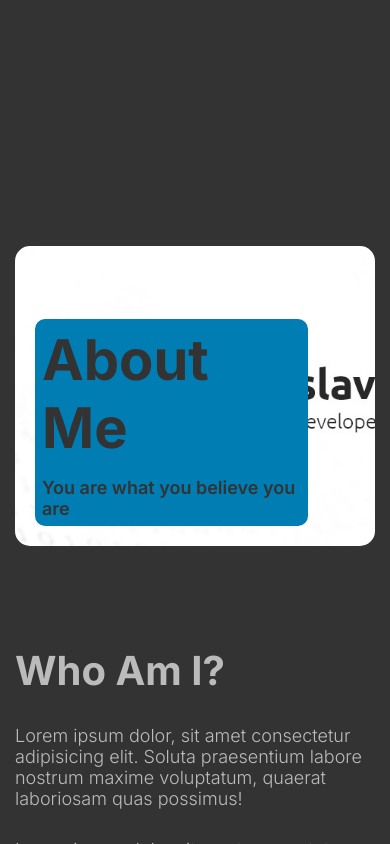
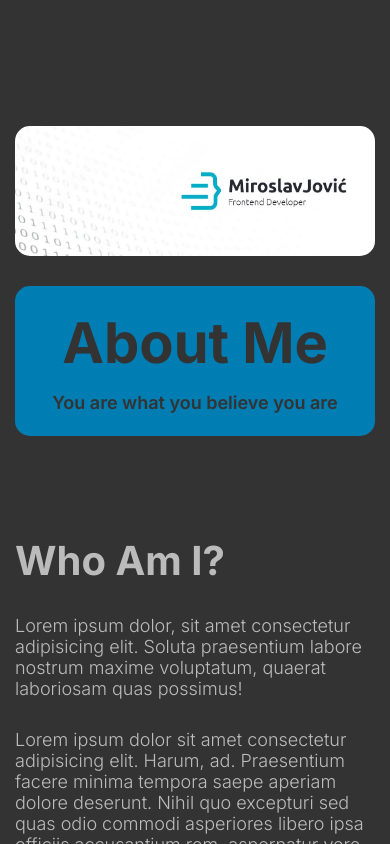
Before and after one commit to MirosBL45/jovic-dev, a Next.js app: page / in a window 390 px wide. Shown: the part 1100-1944 px from the top of the page. Built offline with nearby package versions, Linux system fonts and the light colour scheme; no server answers.

Commit message:
about added on home page done all

```diff
--- a/src/components/about/About.jsx
+++ b/src/components/about/About.jsx
@@ -13,7 +13,7 @@ import '@/app/globals.css';
 
 function About() {
   return (
-    <div className={`${styles.container} layoutContainerAll`}>
+    <div className={styles.container}>
       <div className={styles.imgContainer}>
         <Image
           src={'/coverAbout.jpg'}
@@ -22,11 +22,11 @@ function About() {
           height={0}
           sizes="100vw"
         />
-        <header className={styles.imgText}>
-          <h2>About Me</h2>
-          <p>You are what you believe you are</p>
-        </header>
       </div>
+      <header className={styles.imgText}>
+        <h2>About Me</h2>
+        <p>You are what you believe you are</p>
+      </header>
       <section className={styles.textContainer}>
         <article className={styles.item}>
           <header>
--- a/src/components/about/about.module.css
+++ b/src/components/about/about.module.css
@@ -1,3 +1,7 @@
+.container {
+  margin-top: 170px;
+}
+
 .imgContainer {
   width: 100%;
   height: 300px;
@@ -17,13 +21,21 @@
 }
 
 .imgText {
-  position: absolute;
-  bottom: 20px;
-  left: 20px;
+  display: flex;
+  flex-direction: column;
+  align-items: center;
+  justify-content: center;
+  margin-top: 30px;
   background: var(--green-color);
   color: var(--white-color);
-  padding: 15px 50px;
-  border-radius: var(--sm-border-radius);
+  padding: 50px;
+  height: 300px;
+  border-radius: var(--medium-border-radius);
+  transition: var(--transition);
+  filter: grayscale(90%);
+}
+.imgText:hover {
+  filter: grayscale(0%);
 }
 .imgText h2 {
   font-size: var(--large-font);
@@ -31,7 +43,7 @@
 .imgText p {
   margin-top: 15px;
   font-weight: 600;
-  font-size: var(--ms-font);
+  font-size: var(--medium-font);
 }
 
 .textContainer {
@@ -55,10 +67,39 @@
   margin-bottom: 10px;
 }
 
-/* MEDIA QUERIES (medium screens) */
 @media screen and (max-width: 1230px) {
+  .imgContainer {
+    height: 200px;
+  }
   .imgContainer img {
     object-position: 80% 0;
+    height: 200px;
+  }
+  .imgText {
+    height: 200px;
+  }
+}
+@media screen and (max-width: 1070px) {
+  .imgContainer img {
+    object-position: 100% 0;
+    object-fit: cover;
+  }
+}
+@media screen and (max-width: 880px) {
+  .imgContainer {
+    height: 150px;
+  }
+  .imgContainer img {
+    height: 150px;
+    filter: grayscale(0%);
+  }
+}
+@media screen and (max-width: 450px) {
+  .imgContainer {
+    height: 130px;
+  }
+  .imgContainer img {
+    height: 130px;
   }
 }
 /* MEDIA QUERIES (medium screens) */
@@ -67,7 +108,6 @@
     gap: 50px;
   }
   .imgText {
-    width: 70vw;
     padding: 7px;
   }
   .imgText h2 {
@@ -80,10 +120,23 @@
     flex-direction: column;
   }
   .imgText {
-    width: 70vw;
+    filter: grayscale(0%);
     padding: 7px;
+    height: 150px;
   }
   .imgText h2 {
     font-size: var(--mbs-font);
   }
+  .imgText p {
+    font-size: var(--ms-font);
+  }
+  .container {
+    margin-top: 100px;
+  }
 }
+/* MEDIA QUERIES (very small screens) */
+@media screen and (max-width: 600px) {
+  .container {
+    margin-top: 50px;
+  }
+}
--- a/src/components/about/about.module.scss
+++ b/src/components/about/about.module.scss
@@ -1,3 +1,7 @@
+.container {
+    margin-top: 170px;
+}
+
 .imgContainer {
     width: 100%;
     height: 300px;
@@ -20,13 +24,22 @@
 }
 
 .imgText {
-    position: absolute;
-    bottom: 20px;
-    left: 20px;
+    display: flex;
+    flex-direction: column;
+    align-items: center;
+    justify-content: center;
+    margin-top: 30px;
     background: var(--green-color);
     color: var(--white-color);
-    padding: 15px 50px;
-    border-radius: var(--sm-border-radius);
+    padding: 50px;
+    height: 300px;
+    border-radius: var(--medium-border-radius);
+    transition: var(--transition);
+    filter: grayscale(90%);
+
+    &:hover {
+        filter: grayscale(0%);
+    }
 
     h2 {
         font-size: var(--large-font);
@@ -35,7 +48,7 @@
     p {
         margin-top: 15px;
         font-weight: 600;
-        font-size: var(--ms-font);
+        font-size: var(--medium-font);
     }
 }
 
@@ -63,11 +76,49 @@
 }
 
 // for cover image
-/* MEDIA QUERIES (medium screens) */
 @media screen and (max-width: 1230px) {
     .imgContainer {
+        height: 200px;
+
         img {
             object-position: 80% 0;
+            height: 200px;
+        }
+    }
+
+    .imgText {
+        height: 200px;
+    }
+}
+
+@media screen and (max-width: 1070px) {
+    .imgContainer {
+
+        img {
+            object-position: 100% 0;
+            object-fit: cover;
+
+        }
+    }
+}
+
+@media screen and (max-width: 880px) {
+    .imgContainer {
+        height: 150px;
+
+        img {
+            height: 150px;
+            filter: grayscale(0%);
+        }
+    }
+}
+
+@media screen and (max-width: 450px) {
+    .imgContainer {
+        height: 130px;
+
+        img {
+            height: 130px;
         }
     }
 }
@@ -79,7 +130,6 @@
     }
 
     .imgText {
-        width: 70vw;
         padding: 7px;
 
         h2 {
@@ -95,11 +145,27 @@
     }
 
     .imgText {
-        width: 70vw;
+        filter: grayscale(0%);
         padding: 7px;
+        height: 150px;
 
         h2 {
             font-size: var(--mbs-font);
         }
+
+        p {
+            font-size: var(--ms-font);
+        }
+    }
+
+    .container {
+        margin-top: 100px;
     }
 }
+
+/* MEDIA QUERIES (very small screens) */
+@media screen and (max-width: 600px) {
+    .container {
+        margin-top: 50px;
+    }
+}
```
